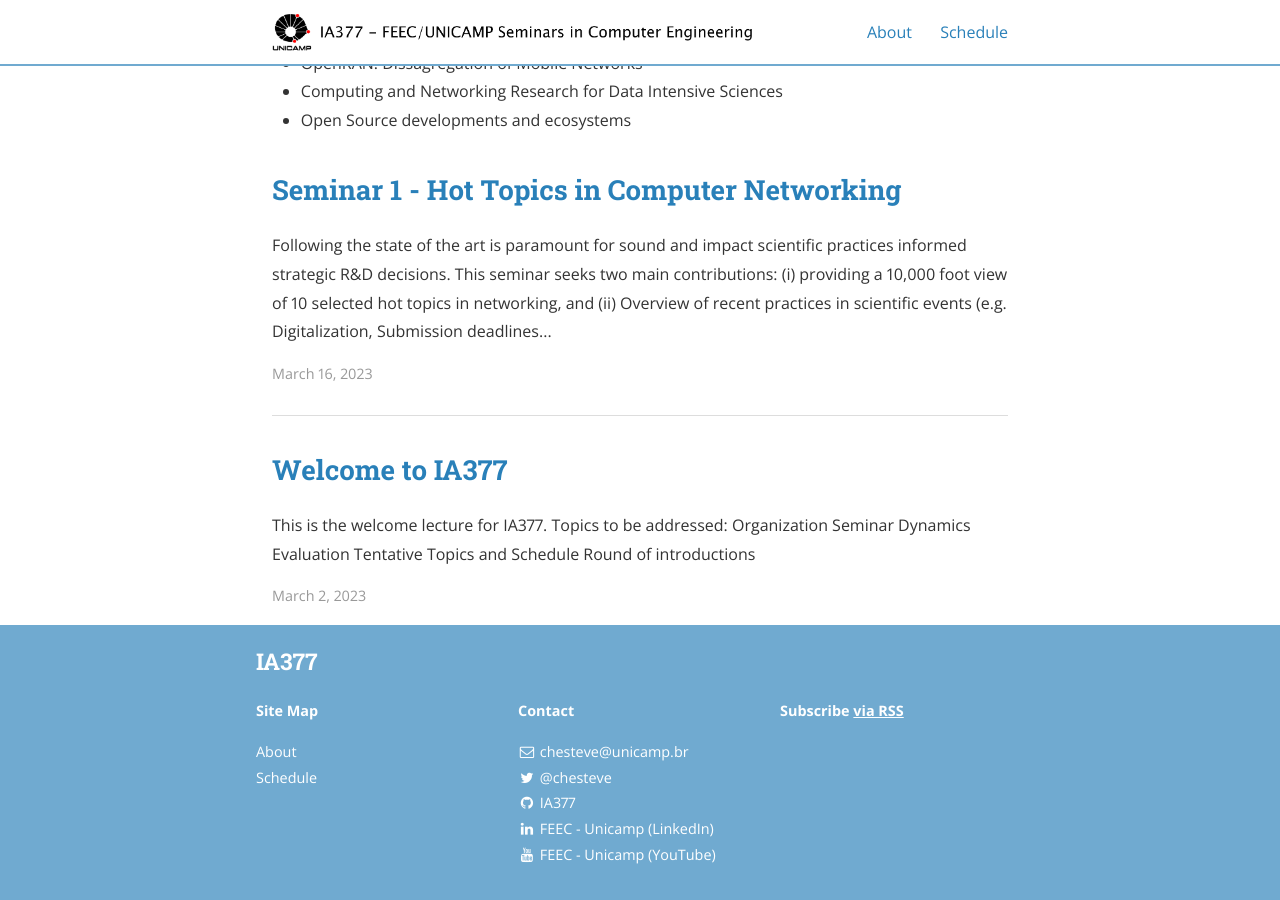
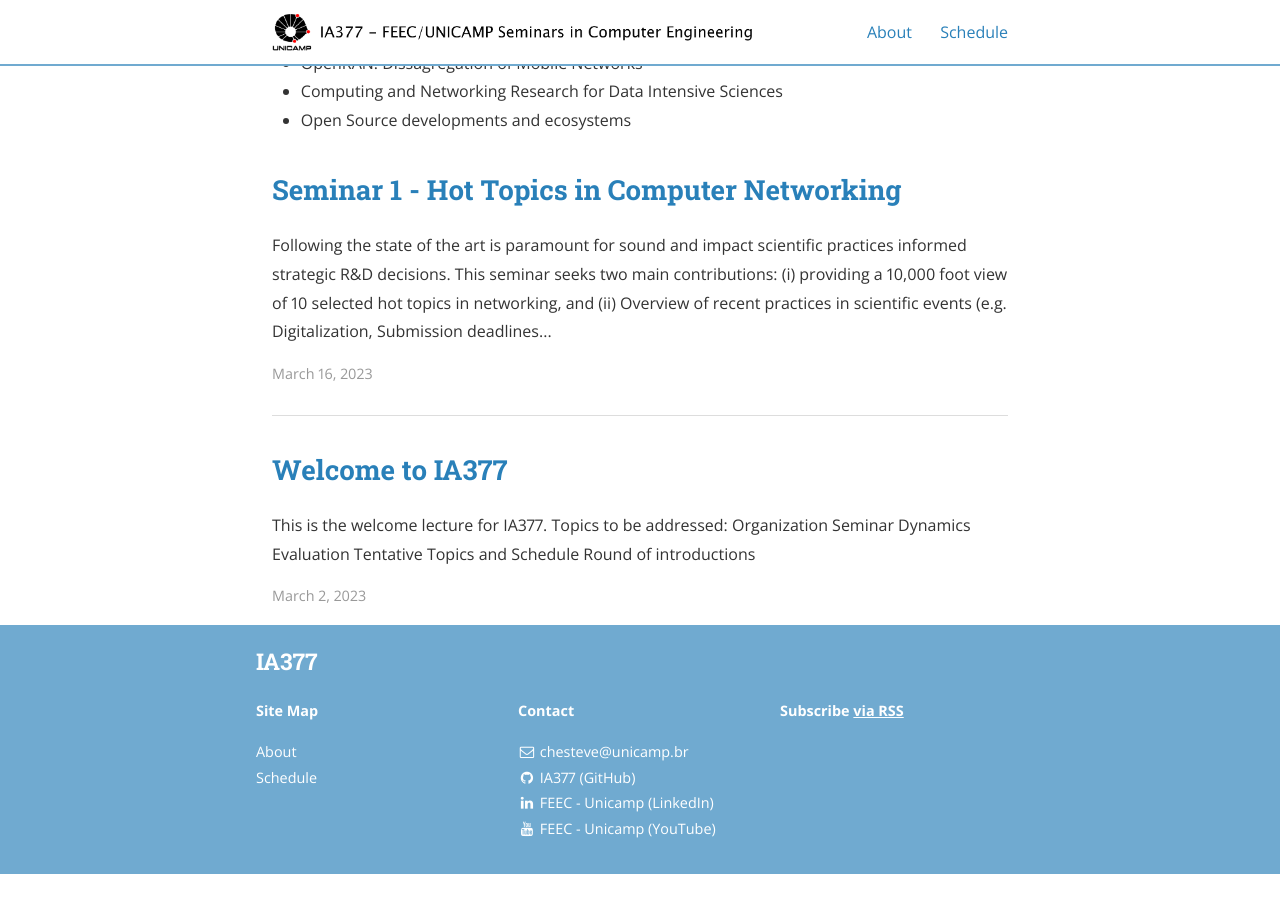
Before and after one commit to ia377-feec-unicamp/ia377-feec-unicamp.github.io, a Jekyll site: the page built from index.html, in a window 1280 px wide and 900 px high, scrolled down 1383 px. Built offline with Jekyll 4.4.1, drawn with Linux system fonts in a browser that asks for light colours; nearby versions of some CDN libraries; the list of posts is cut into pages by our own code; after the commit the page ends 2257 px from its top, so only the background shows below that.

Commit message:
Update _config.yml

```diff
--- a/_config.yml
+++ b/_config.yml
@@ -79,8 +79,8 @@ descriptions:
 social:
   - name: Twitter
     icon: twitter
-    username: "@chesteve"
-    url: https://twitter.com/chesteve
+    username:
+    url: ""
     desc: Follow me on Twitter
     share: true
 
@@ -93,7 +93,7 @@ social:
 
   - name: GitHub
     icon: github
-    username: IA377
+    username: IA377 (GitHub)
     url: https://github.com/ia377-feec-unicamp
     desc: Fork me on GitHub
     share: false
```
